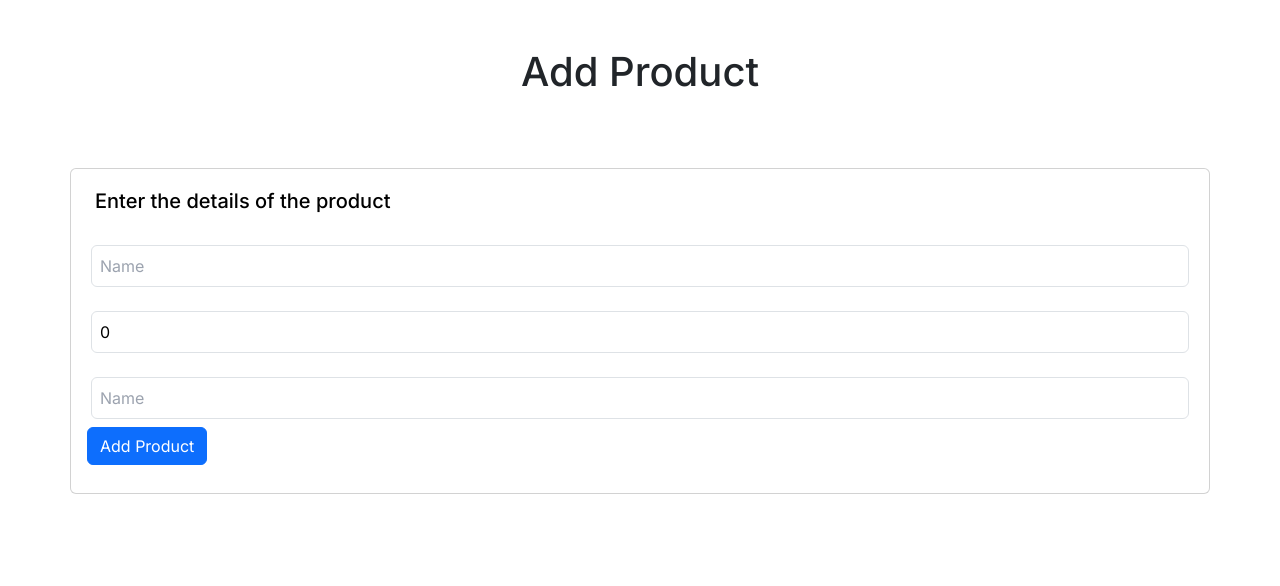
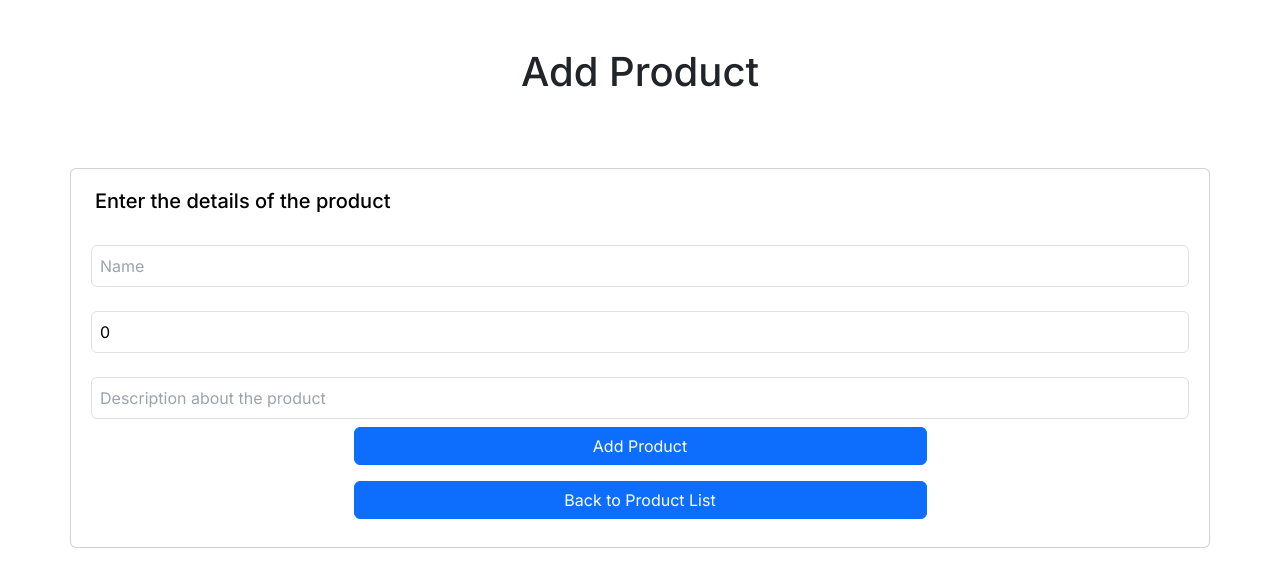
Before and after one commit to GarciaAlejandro/nextjs-crud, a Next.js app: page /product in a window 1280 px wide. Shown: the top 586 px of the page. Built offline with nearby package versions, Linux system fonts and the light colour scheme.

Commit message:
feat: Add delete functionality to useData hook and update Home component

```diff
--- a/app/product/page.tsx
+++ b/app/product/page.tsx
@@ -5,6 +5,8 @@ import { useSearchParams } from 'next/navigation'
 import useData from '../hooks/useData';
 import { useState } from 'react';
 import InputCustom from '../components/InputCustom';
+import { useRouter } from 'next/navigation';
+
 interface Product {
   id: number;
   name: string;
@@ -16,6 +18,7 @@ interface Product {
 }
 
 const ProductPage = () => {
+  const router = useRouter();
   const searchParams = useSearchParams()
   const id = searchParams.get('id')
 
@@ -27,7 +30,7 @@ const ProductPage = () => {
     description: '',
   })
 
-  const { fetchProduct } = useData('https://food-website-25pc.onrender.com/dessert', 10)
+  const { fetchProduct, addProduct } = useData('https://food-website-25pc.onrender.com/dessert', 10)
 
   useEffect(() => {
     if (!id) return
@@ -47,6 +50,20 @@ const ProductPage = () => {
     setForm({ ...form, [key]: value })
   }
 
+  const handleSubmit = async () => {
+    const rawForm = JSON.parse(JSON.stringify(form))
+    const newProduct = {
+      ...rawForm,
+      quantity: 1,
+      img: 'https://api.pizzahut.io/v1/content/en-in/in-1/images/dessert/cornetto-double-chocolate.acc21849ac732f2f85998ad73e532d40.1.jpg?width=522'
+    }
+    await addProduct(newProduct)
+    onBack()
+  }
+  const onBack = () => {
+    router.push('/')
+  }
+
 
   return (
     <div className="container">
@@ -59,7 +76,6 @@ const ProductPage = () => {
             Enter the details of the product
           </h5>
           <div className="col-12">
-            <form>
             <InputCustom
               label="Name"
               type="text"
@@ -80,14 +96,18 @@ const ProductPage = () => {
               label="Description"
               type="text"
               value={form.description}
-                placeholder="Name"
+              placeholder="Description about the product"
               onChange={(value) => handleChange('description', value)}
               className="inputCustom"
             />
-              <button type="submit" className="btn btn-primary mx-2 my-2">{`${
+            <div className="row justify-content-center">
+                <a onClick={handleSubmit} className="btn btn-primary col-6 mx-2 my-2">{`${
                   id ? 'Edit' : 'Add'
-              } Product`}</button>
-            </form>
+                } Product`}</a>
+                <div className="btn btn-primary col-6 mx-2 my-2" onClick={onBack}>
+                  Back to Product List
+                </div>
+            </div>
           </div>
         </section>
       </div>
```
Also changed, not shown: app/page.tsx (+16 -8 lines). Lines whose indentation alone changed are shown as unchanged.
